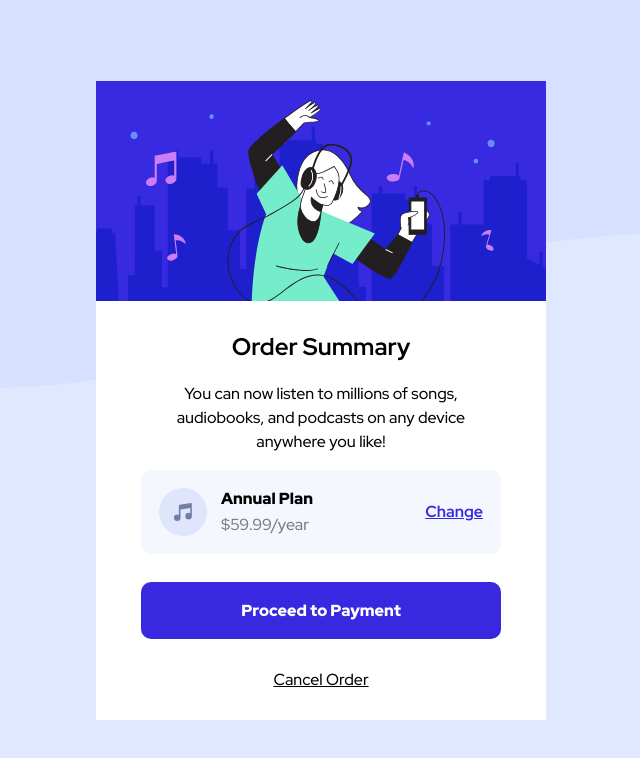
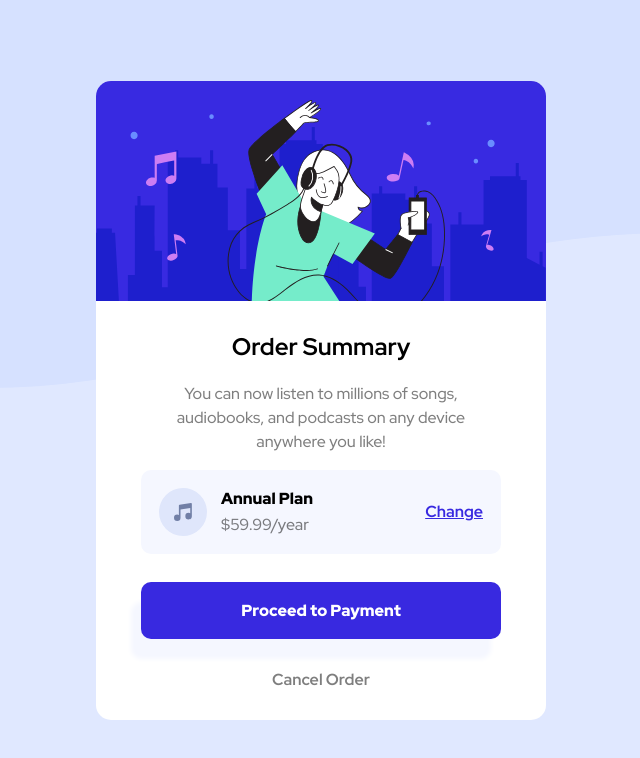
Before and after one commit to ChrisCablish/order-summary-component, a plain HTML site: page index.html in a window 1280 px wide. Shown: the whole page, without its empty margins (319-959 px from the left). Drawn offline with Linux system fonts and the light colour scheme.

Commit message:
finalize static state

```diff
--- a/style.css
+++ b/style.css
@@ -20,6 +20,8 @@ main {
     justify-content: space-between;
     background-color: white;
     font-family: 'Red Hat Display', sans-serif;
+    border-radius: 15px;
+    overflow: hidden;
 }
 
 main h2 {
@@ -32,6 +34,7 @@ main p {
     font-size: 1em;
     line-height: 1.5em;
     margin-top: 10px;
+    opacity: 0.5;
 }
 
 .purchase {
@@ -79,10 +82,14 @@ button.proceed {
     background-color: hsl(245, 75%, 52%);
     color: white;
     font-weight: 900;
+    font-size: 1em;
+    box-shadow: -10px 20px 5px hsl(225, 100%, 98%);
 }
 
 .cancel {
-    text-decoration: underline;
     font: inherit;
     margin: 30px 0;
+    font-weight: 700;
+    font-size: 1em;
+    opacity: 0.5;
 }
```
